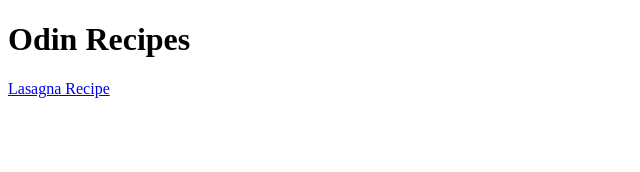
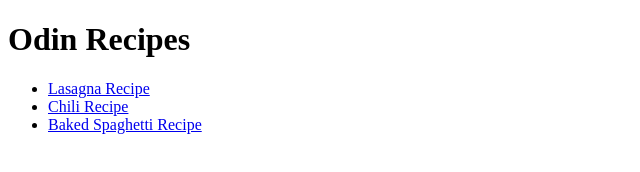
Before and after one commit to Peytonsm/odin-recipes, a plain HTML site: page index.html in a window 1280 px wide. Shown: the whole page, without its empty margins (0-640 px from the left). Drawn offline with Linux system fonts and the light colour scheme.

Commit message:
Fixed BS Recipe and Link

```diff
--- a/index.html
+++ b/index.html
@@ -8,6 +8,10 @@
 </head>
 <body>
     <h1>Odin Recipes</h1>
-    <a href="../odin-recipes/recipes/lasagna.html">Lasagna Recipe</a>
+    <ul>
+    <li><a href="../odin-recipes/recipes/lasagna.html">Lasagna Recipe</a></li>
+    <li><a href="../odin-recipes/recipes/chili.html">Chili Recipe</a></li>
+    <li><a href="../odin-recipes/recipes/baked-spaghetti.html">Baked Spaghetti Recipe</a></li>
+    </ul>
 </body>
 </html>
```
